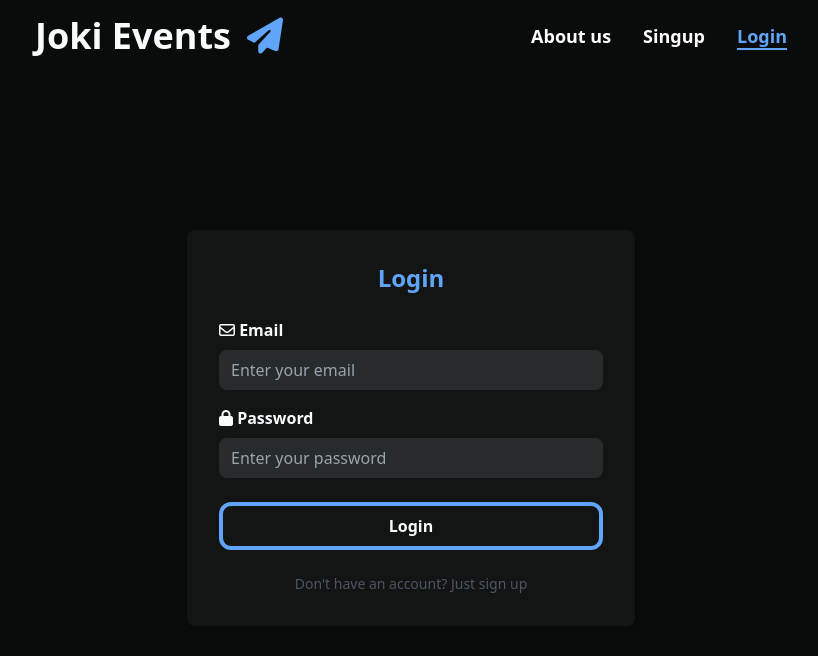
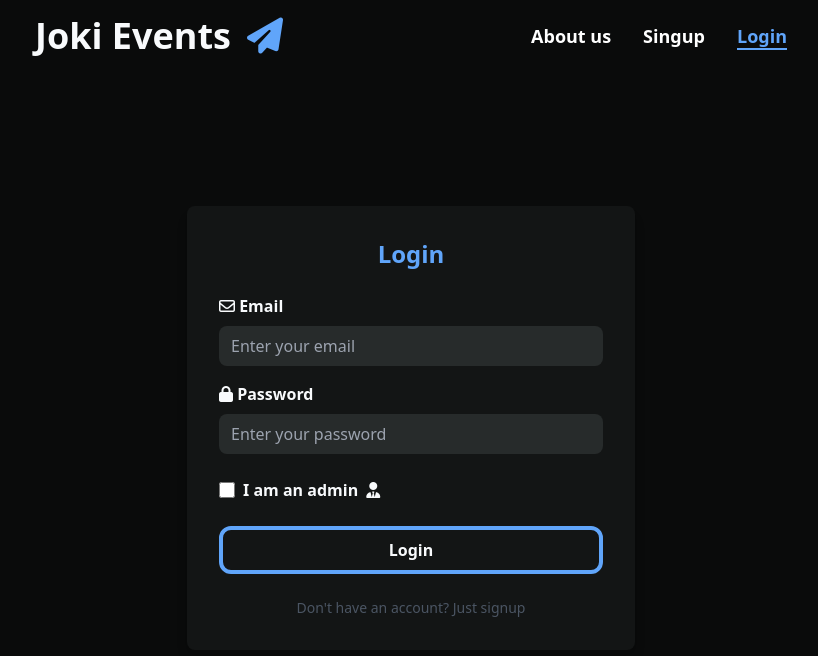
Before and after one commit to Josedzzz/joki-events-front, a React (Vite) app: page / in a window 1280 px wide. Shown: the top 656 px of the page, without its empty margins (229-1047 px from the left). Built offline with nearby package versions, Linux system fonts and the light colour scheme.

Commit message:
allows an admin to login, adding a checkbox and an useState

```diff
--- a/src/components/LoginCard.tsx
+++ b/src/components/LoginCard.tsx
@@ -4,6 +4,7 @@ import { login } from "../services/loginService";
 export default function LoginCard() {
   const [email, setEmail] = useState("");
   const [password, setPassword] = useState("");
+  const [isAdmin, setIsAdmin] = useState(false);
   const [error, setError] = useState("");
   const [success, setSuccess] = useState("");
 
@@ -16,14 +17,27 @@ export default function LoginCard() {
     setError("");
     setSuccess("");
 
+    if (!isAdmin) {
       try {
-      const userId = await login({ email, password });
+        const userId = await login({ email, password }, "clients");
         setSuccess(`Welcome, user with ID: ${userId}!`);
       } catch (error) {
         if (error instanceof Error) {
           setError(error.message);
         } else {
           setError("An unexpected error occurred.");
+        }
+      }
+    } else {
+      try {
+        const userId = await login({ email, password }, "admins");
+        setSuccess(`Welcome, admin with ID: ${userId}!`);
+      } catch (error) {
+        if (error instanceof Error) {
+          setError(error.message);
+        } else {
+          setError("An unexpected error occurred.");
+        }
       }
     }
   };
@@ -67,6 +81,20 @@ export default function LoginCard() {
               onChange={(e) => setPassword(e.target.value)}
             />
           </div>
+          <div className="mb-6">
+            <label className="flex items-center text-slate-50 font-bold mb-2 cursor-pointer">
+              <input
+                type="checkbox"
+                className="h-4 w-4 rounded-md mr-2"
+                checked={isAdmin}
+                onChange={() => setIsAdmin(!isAdmin)}
+              />
+              <span className="flex items-center">
+                I am an admin{" "}
+                <i className="fa-solid fa-user-tie ml-2 text-slate-50"></i>
+              </span>
+            </label>
+          </div>
           <div className="flex items-center justify-between">
             <button
               type="submit"
@@ -83,7 +111,7 @@ export default function LoginCard() {
         )}
 
         <p className="text-gray-600 text-sm text-center mt-6">
-          Don't have an account? Just sign up
+          Don't have an account? Just signup
         </p>
       </div>
     </main>
```
Lines whose indentation alone changed are shown as unchanged.
